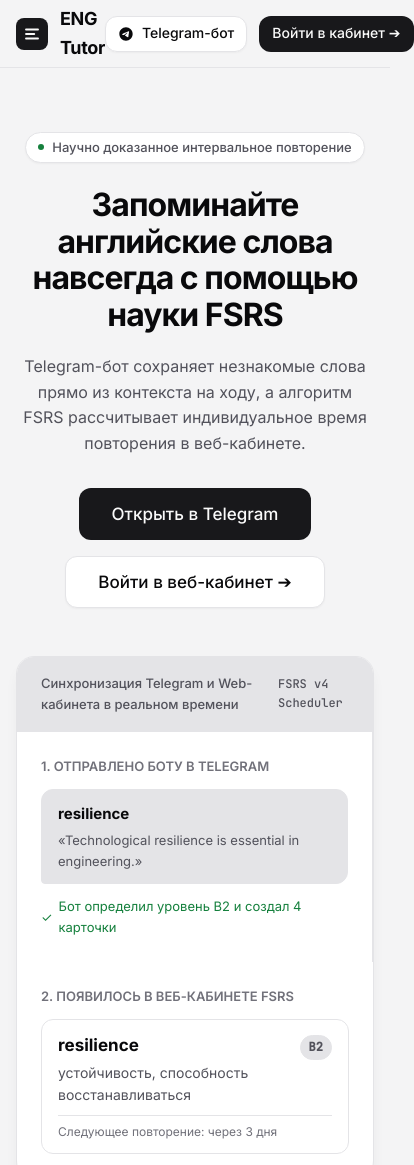
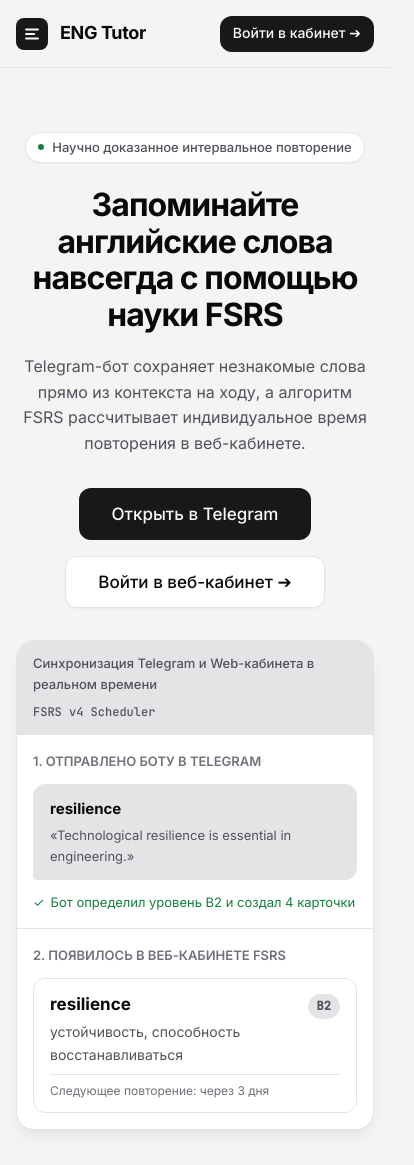
Before and after one commit to zxcasd112/eng, a plain HTML site: page app/web/index.html in a window 390 px wide. Shown: the top 1165 px of the page, 414 px wide, since content can reach past the window. Drawn offline with Linux system fonts and the light colour scheme.

Commit message:
fix(responsive): eliminate mobile horizontal overflow and refine hero demo card for 360px

```diff
--- a/app/web/index.html
+++ b/app/web/index.html
@@ -54,7 +54,7 @@
       </nav>
 
       <div class="nav-actions">
-        <a href="https://t.me/ENG_Tutor_FSRS_bot" target="_blank" rel="noopener noreferrer" class="btn btn-secondary btn-sm">
+        <a href="https://t.me/ENG_Tutor_FSRS_bot" target="_blank" rel="noopener noreferrer" class="btn btn-secondary btn-sm btn-header-tg">
           <svg width="16" height="16" viewBox="0 0 24 24" fill="currentColor">
             <path d="M12 2C6.48 2 2 6.48 2 12s4.48 10 10 10 10-4.48 10-10S17.52 2 12 2zm4.64 6.8c-.15 1.58-.8 5.42-1.13 7.19-.14.75-.42 1-.68 1.03-.58.05-1.02-.38-1.58-.75-.88-.58-1.38-.94-2.23-1.5-.99-.65-.35-1.01.22-1.59.15-.15 2.71-2.48 2.76-2.69a.2.2 0 00-.05-.18c-.06-.05-.14-.03-.21-.02-.09.02-1.49.95-4.22 2.79-.4.27-.76.41-1.08.4-.36-.01-1.04-.2-1.55-.37-.63-.2-1.12-.31-1.08-.66.02-.18.27-.36.74-.55 2.92-1.27 4.86-2.11 5.83-2.51 2.78-1.16 3.35-1.36 3.73-1.36.08 0 .27.02.39.12.1.08.13.19.14.27-.01.06.01.24 0 .38z"/>
           </svg>
@@ -102,7 +102,7 @@
             </div>
 
             <div class="demo-step-row">
-              <div class="demo-box" style="border-right: 1px solid var(--color-border);">
+              <div class="demo-box">
                 <div style="font-size: 0.8125rem; font-weight: 600; color: var(--color-text-muted); text-transform: uppercase;">
                   1. Отправлено боту в Telegram
                 </div>
--- a/app/web/style.css
+++ b/app/web/style.css
@@ -178,6 +178,7 @@ button, input, select, textarea {
    ========================================================================== */
 .site-container {
   max-width: var(--max-width);
+  width: 100%;
   margin: 0 auto;
   padding: 0 var(--space-6);
 }
@@ -202,6 +203,7 @@ button, input, select, textarea {
   height: var(--header-height);
   display: flex;
   align-items: center;
+  width: 100%;
 }
 
 @media (prefers-color-scheme: dark) {
@@ -215,6 +217,7 @@ button, input, select, textarea {
   align-items: center;
   justify-content: space-between;
   width: 100%;
+  gap: var(--space-2);
 }
 
 .brand-link {
@@ -225,6 +228,7 @@ button, input, select, textarea {
   font-size: 1.125rem;
   letter-spacing: -0.02em;
   color: var(--color-text-primary);
+  flex-shrink: 0;
 }
 
 .brand-logo-mark {
@@ -261,11 +265,18 @@ button, input, select, textarea {
 .nav-actions {
   display: flex;
   align-items: center;
-  gap: var(--space-3);
+  gap: var(--space-2);
+  flex-shrink: 0;
 }
 
 @media (max-width: 768px) {
   .nav-menu {
+    display: none;
+  }
+}
+
+@media (max-width: 520px) {
+  .nav-actions .btn-header-tg {
     display: none;
   }
 }
@@ -409,6 +420,7 @@ button, input, select, textarea {
 .hero-demo-wrapper {
   margin: var(--space-12) auto 0 auto;
   max-width: 780px;
+  width: 100%;
 }
 
 .hero-demo-card {
@@ -418,6 +430,7 @@ button, input, select, textarea {
   box-shadow: var(--shadow-lg);
   overflow: hidden;
   text-align: left;
+  width: 100%;
 }
 
 .demo-card-header {
@@ -430,22 +443,44 @@ button, input, select, textarea {
   font-size: 0.8125rem;
   font-weight: 500;
   color: var(--color-text-secondary);
+  flex-wrap: wrap;
+  gap: var(--space-2);
+  word-break: break-word;
 }
 
 .demo-step-row {
   display: grid;
   grid-template-columns: 1fr 1fr;
-  divide-x: 1px solid var(--color-border);
-}
-
-@media (max-width: 640px) {
-  .demo-step-row {
-    grid-template-columns: 1fr;
-  }
+  width: 100%;
 }
 
 .demo-box {
   padding: var(--space-6);
+  min-width: 0;
+  overflow-wrap: break-word;
+}
+
+.demo-box:first-child {
+  border-right: 1px solid var(--color-border);
+}
+
+@media (max-width: 640px) {
+  .hero-demo-wrapper {
+    margin-top: var(--space-8);
+  }
+  .demo-card-header {
+    padding: var(--space-3) var(--space-4);
+  }
+  .demo-step-row {
+    grid-template-columns: 1fr;
+  }
+  .demo-box {
+    padding: var(--space-4);
+  }
+  .demo-box:first-child {
+    border-right: none;
+    border-bottom: 1px solid var(--color-border);
+  }
 }
 
 .demo-telegram-bubble {
```
